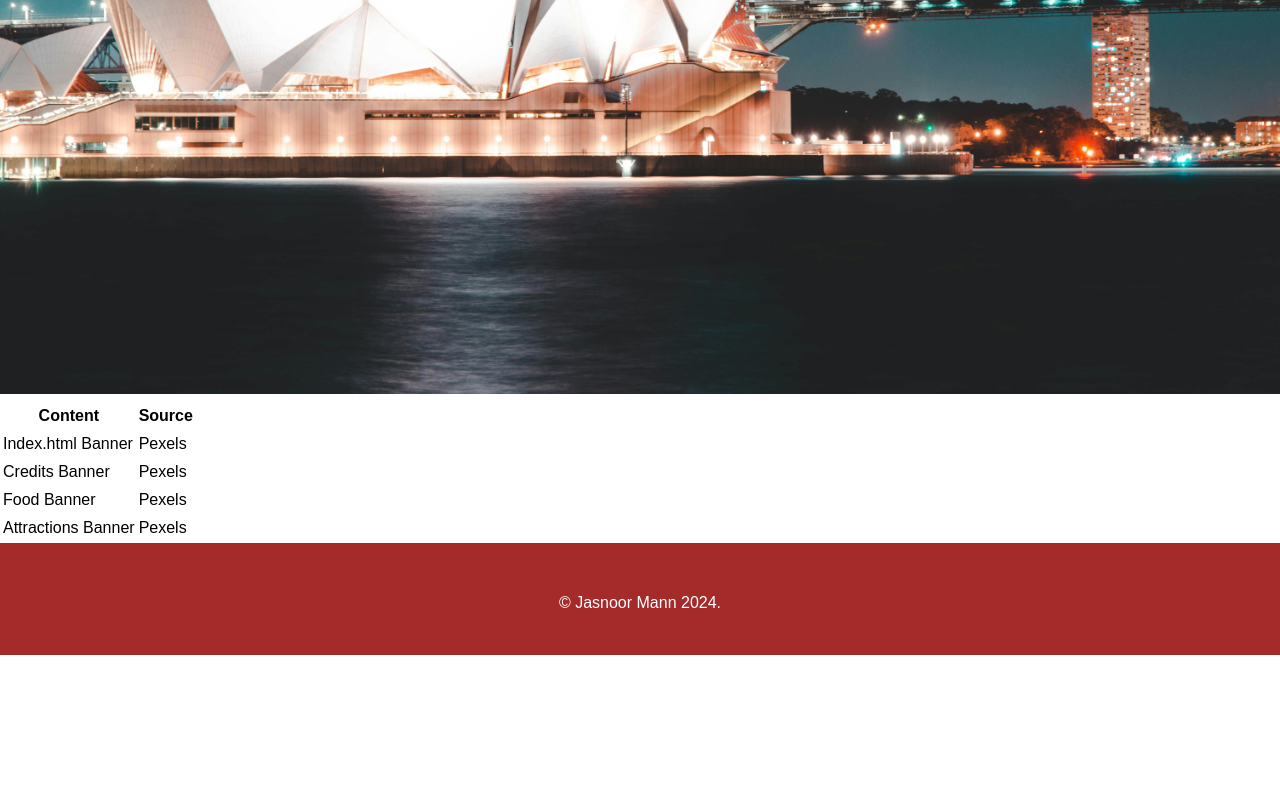
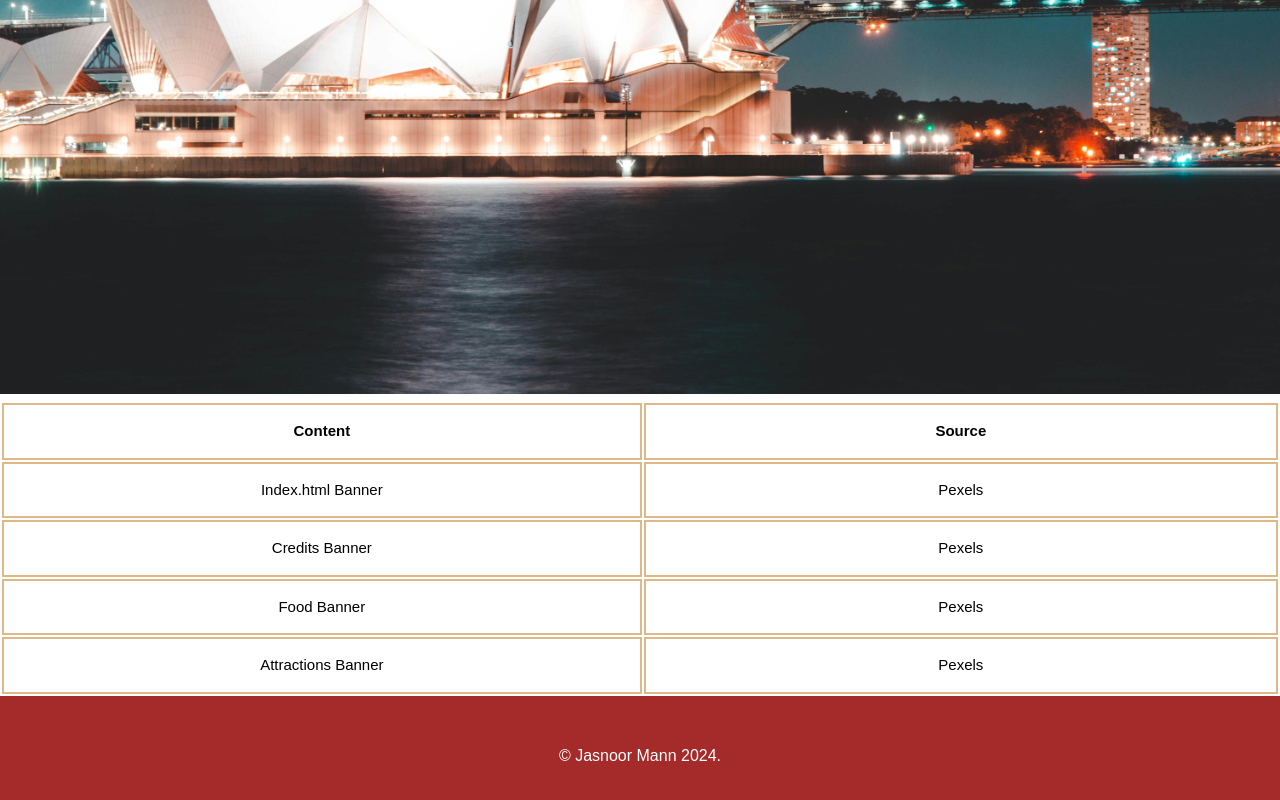
Before and after one commit to JasnoorM17/country-website, a plain HTML site: page credits.html in a window 1280 px wide. Shown: the part 524-1324 px from the top of the page. Before the commit the page ends 1179 px from the top, so only its background shows below. Drawn offline with Linux system fonts and the light colour scheme.

Commit message:
added tables css styles

```diff
--- a/styles/styles.css
+++ b/styles/styles.css
@@ -213,7 +213,12 @@ a:focus {
 }
 
 /* table for credits */
-.table{
-    color: green;
+.table,th,td{
+    width: 800px;
+    margin: auto;
+    font-size: 15px;
+    padding: 15px;
+    text-align: center;
+    border: 2px solid burlywood;
+     border-collapse: collapse;
 }
-}
```
